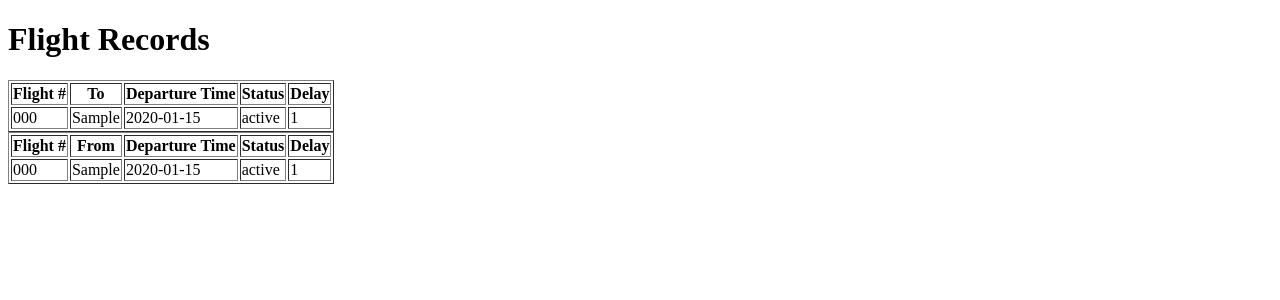
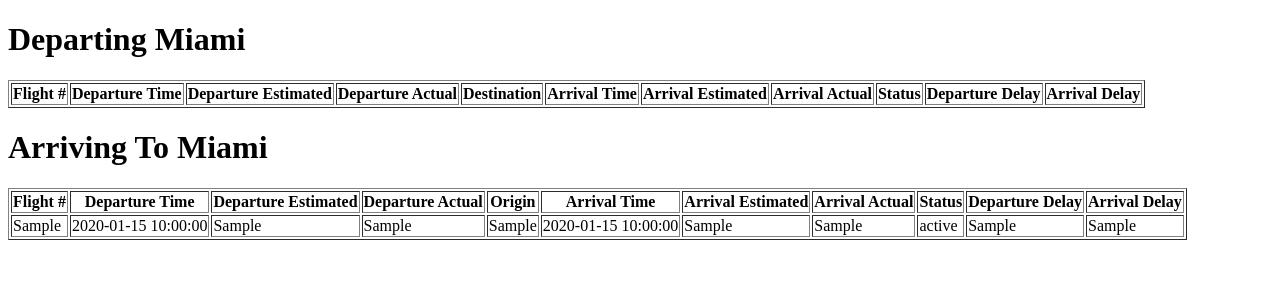
Before and after one commit to mendyraul/FlightTracker, a Flask app: template templates/flights.html in a window 1280 px wide. Shown: the top 300 px of the page. Run offline with Flask 3, Linux system fonts and the light colour scheme; tables that the repository leaves empty hold one stand-in row (values such as "Sample post"); the template is opened without the code that fills it: values that come from a table or form of the project are taken from there, most other values are stand-ins (such as "Sample title", 1, 10 or a date in 2020); lists and menus that the app fills with data are empty; parts of the project's set-up code (start-up, migrations or seed data) failed here and were passed over.

Commit message:
Tables up and running

```diff
--- a/app.py
+++ b/app.py
@@ -1,39 +1,79 @@
 from flask import Flask, render_template
 import sqlite3
 from flask_sqlalchemy import SQLAlchemy
-
-with open('username', 'r') as file:
-    username = file.read()
+import requests
+import csv
 
 app = Flask(__name__)
-app.config['SQLALCHEMY_DATABASE_URI'] = 'postgresql://' + username + '@flight-tracker-402620:us-east4:flights'
-app.config['SQLALCHEMY_TRACK_MODIFICATIONS'] = False
+# with open('username', 'r') as file:
+#     username = file.read()
 
-db = SQLAlchemy(app)
+# app.config['SQLALCHEMY_DATABASE_URI'] = 'postgresql://' + username + '@flight-tracker-402620:us-east4:flights'
+# app.config['SQLALCHEMY_TRACK_MODIFICATIONS'] = False
 
-class Flight(db.Model):
-    id = db.Column(db.Integer, primary_key=True)
-    flight_number = db.Column(db.String(10), nullable=False)
-    origin_destination = db.Column(db.String(50), nullable=False)
-    departure_time = db.Column(db.String(20), nullable=False)
-    status = db.Column(db.String(20), nullable=False)
-    delay = db.Column(db.Integer, default=0)
+# db = SQLAlchemy(app)
 
-# Create the database tables
-db.create_all()
+# class Flight(db.Model):
+#     id = db.Column(db.Integer, primary_key=True)
+#     flight_number = db.Column(db.String(10), nullable=False)
+#     origin_destination = db.Column(db.String(50), nullable=False)
+#     departure_time = db.Column(db.String(20), nullable=False)
+#     status = db.Column(db.String(20), nullable=False)
+#     delay = db.Column(db.Integer, default=0)
 
-# Sample data
-sample_flights = [
-    {'flight_number': 'FL123', 'origin_destination': 'New York', 'departure_time': '2023-10-11 12:00', 'status': 'On Time', 'delay': 0},
-    # Add more sample flights as needed
-]
+# # Create the database tables
+# db.create_all()
 
-# Insert sample data into the database
-for flight_data in sample_flights:
-    flight = Flight(**flight_data)
-    db.session.add(flight)
+# # Insert sample data into the database
+# for flight_data in sample_flights:
+#     flight = Flight(**flight_data)
+#     db.session.add(flight)
 
-db.session.commit()
+# db.session.commit()
+
+
+
+class Flight:
+    def __init__(self, dep_iata, airline_iata, flight_iata, dep_time, dep_estimated, dep_actual, arr_iata, arr_time, arr_estimated, arr_actual, status, dep_delayed, arr_delayed):
+        self.dep_iata = dep_iata
+        self.airline_iata = airline_iata
+        self.flight_iata = flight_iata
+        self.dep_time = dep_time
+        self.dep_estimated = dep_estimated
+        self.dep_actual = dep_actual
+        self.arr_iata = arr_iata
+        self.arr_time = arr_time
+        self.arr_estimated = arr_estimated
+        self.arr_actual = arr_actual
+        self.status = status
+        self.dep_delayed = dep_delayed
+        self.arr_delayed = arr_delayed
+
+def read_csv(file_path):
+    flights = []
+    with open(file_path, 'r', newline='') as csvfile:
+        reader = csv.DictReader(csvfile)
+        for row in reader:
+            flight = Flight(
+                dep_iata=row['dep_iata'],
+                airline_iata=row['airline_iata'],
+                flight_iata=row['flight_iata'],
+                dep_time=row['dep_time'],
+                dep_estimated=row['dep_estimated'],
+                dep_actual=row['dep_actual'],
+                arr_iata = row['arr_iata'],
+                arr_time=row['arr_time'],
+                arr_estimated=row['arr_estimated'],
+                arr_actual=row['arr_actual'],
+                status=row['status'],
+                dep_delayed=row['dep_delayed'],
+                arr_delayed=row['arr_delayed']
+            )
+            flights.append(flight)
+    return flights
+
+flight_data = read_csv('flights.csv')
+
 
 @app.route('/')
 def index():
@@ -41,9 +81,8 @@ def index():
 
 @app.route('/flights')
 def flights():
-    flights = Flight.query.all()
-    return render_template('flights.html', flights=flights)
+    # flights = Flight.query.all()
+    return render_template('flights.html', flights=flight_data)
 
 if __name__ == '__main__':
     app.run(debug=True)
-    app = flask(__name__)
--- a/templates/flights.html
+++ b/templates/flights.html
@@ -6,41 +6,70 @@
     <title>Flight Records</title>
 </head>
 <body>
-    <h1>Flight Records</h1>
+    <h1>Departing Miami</h1>
     <table border="1">
         <tr>
             <th>Flight #</th>
-            <th>To</th>
             <th>Departure Time</th>
+            <th>Departure Estimated</th>
+            <th>Departure Actual</th>
+            <th>Destination</th>
+            <th>Arrival Time</th>
+            <th>Arrival Estimated</th>
+            <th>Arrival Actual</th>
             <th>Status</th>
-            <th>Delay</th>
+            <th>Departure Delay</th>
+            <th>Arrival Delay</th>
         </tr>
         {% for flight in flights %}
+        {% if flight.dep_iata == 'MIA' %}
         <tr>
-            <td>{{ flight.flight_number }}</td>
-            <td>{{ flight.origin_destination }}</td>
-            <td>{{ flight.departure_time }}</td>
+            <td>{{ flight.flight_iata }}</td>
+            <td>{{ flight.dep_time }}</td>
+            <td>{{ flight.dep_estimated }}</td>
+            <td>{{ flight.dep_actual }}</td>
+            <td>{{ flight.arr_iata }}</td>
+            <td>{{ flight.arr_time }}</td>
+            <td>{{ flight.arr_estimated }}</td>
+            <td>{{ flight.arr_actual }}</td>
             <td>{{ flight.status }}</td>
-            <td>{{ flight.delay }}</td>
+            <td>{{ flight.dep_delayed }}</td>
+            <td>{{ flight.arr_delayed }}</td>
         </tr>
+        {% endif %}
         {% endfor %}
     </table>
+    <h1>Arriving To Miami</h1>
     <table border="1">
         <tr>
             <th>Flight #</th>
-            <th>From</th>
             <th>Departure Time</th>
+            <th>Departure Estimated</th>
+            <th>Departure Actual</th>
+            <th>Origin</th>
+            <th>Arrival Time</th>
+            <th>Arrival Estimated</th>
+            <th>Arrival Actual</th>
             <th>Status</th>
-            <th>Delay</th>
+            <th>Departure Delay</th>
+            <th>Arrival Delay</th>
         </tr>
         {% for flight in flights %}
+        {% if flight.dep_iata != 'MIA' %}
         <tr>
-            <td>{{ flight.flight_number }}</td>
-            <td>{{ flight.origin_destination }}</td>
-            <td>{{ flight.departure_time }}</td>
+            <td>{{ flight.flight_iata }}</td>
+            <td>{{ flight.dep_time }}</td>
+            <td>{{ flight.dep_estimated }}</td>
+            <td>{{ flight.dep_actual }}</td>
+            <td>{{ flight.dep_iata }}</td>
+            <td>{{ flight.arr_time }}</td>
+            <td>{{ flight.arr_estimated }}</td>
+            <td>{{ flight.arr_actual }}</td>
             <td>{{ flight.status }}</td>
-            <td>{{ flight.delay }}</td>
+            <td>{{ flight.dep_delayed }}</td>
+            <td>{{ flight.arr_delayed }}</td>
         </tr>
+        {% endif %}
         {% endfor %}
     </table>
 </body>
```
Also changed, not shown: flightapp.py (+94 -42 lines), flights.py (+4 -24 lines), templates/index.html (+9 -3 lines), flights.csv (added).
